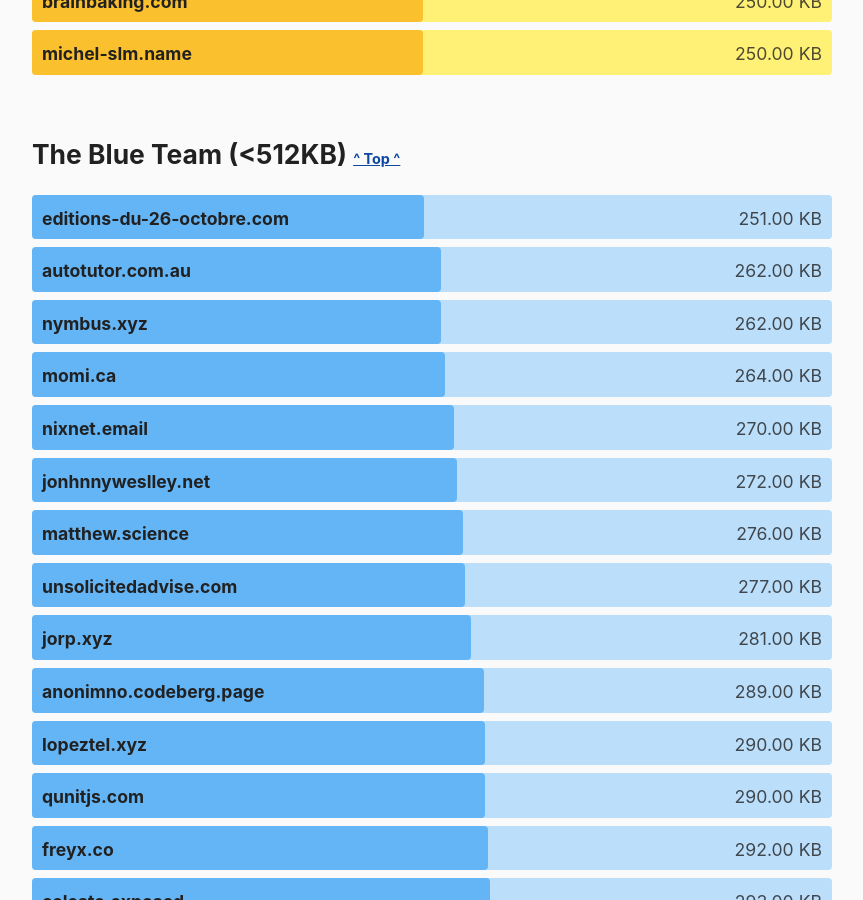
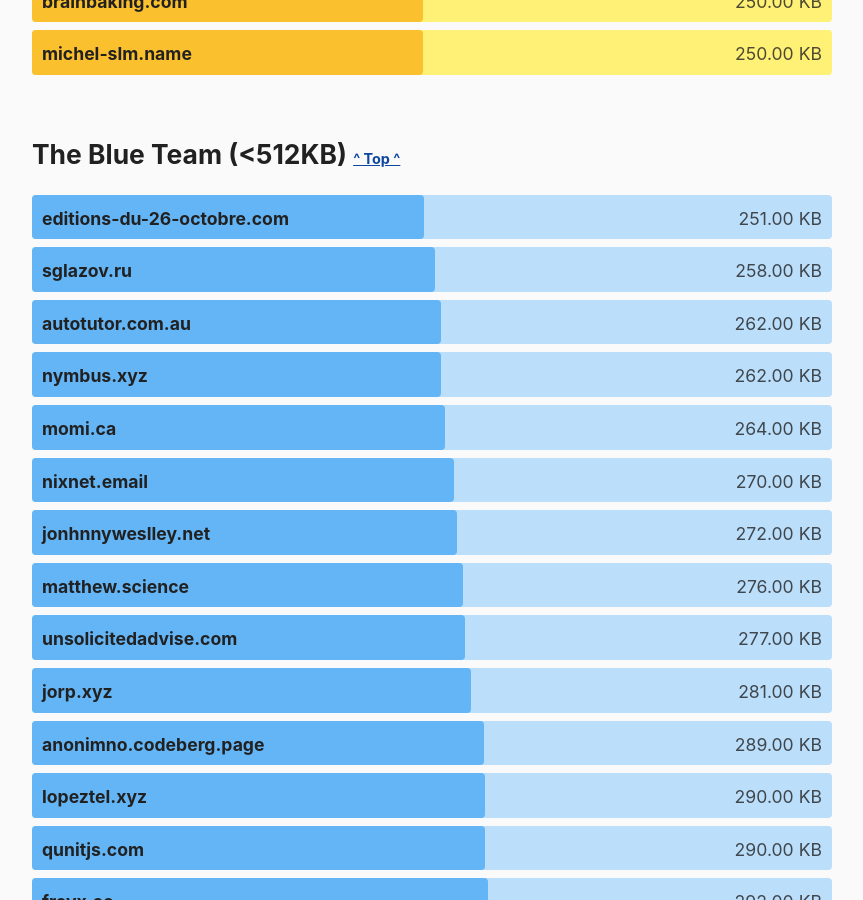
Before and after one commit to kevquirk/512kb.club, a Jekyll site: the page built from index.md, in a window 1280 px wide and 900 px high, scrolled down 19115 px. Shown: the whole window, without its empty margins (208-1071 px from the left). Built offline with Jekyll 4.4.1, drawn with Linux system fonts in a browser that asks for light colours.

Commit message:
Added sglazov.ru to _data/sites.yml

```diff
--- a/_data/sites.yml
+++ b/_data/sites.yml
@@ -2067,3 +2067,8 @@
   url: https://zserge.com/
   size: 20.2
   last_checked: 2021-12-19
+
+- domain: sglazov.ru
+  url: https://sglazov.ru/
+  size: 258
+  last_checked: 2022-03-29
```
